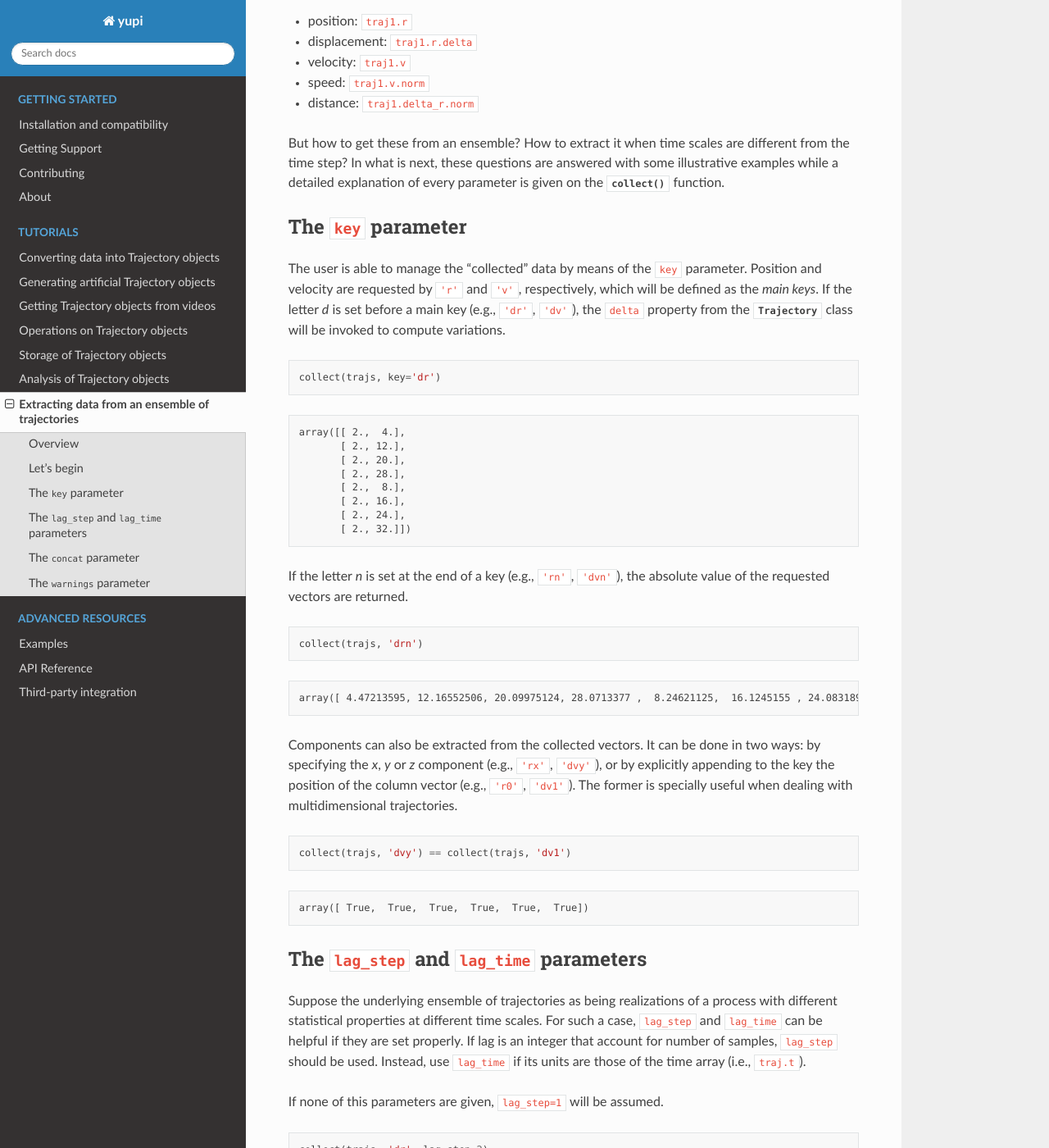
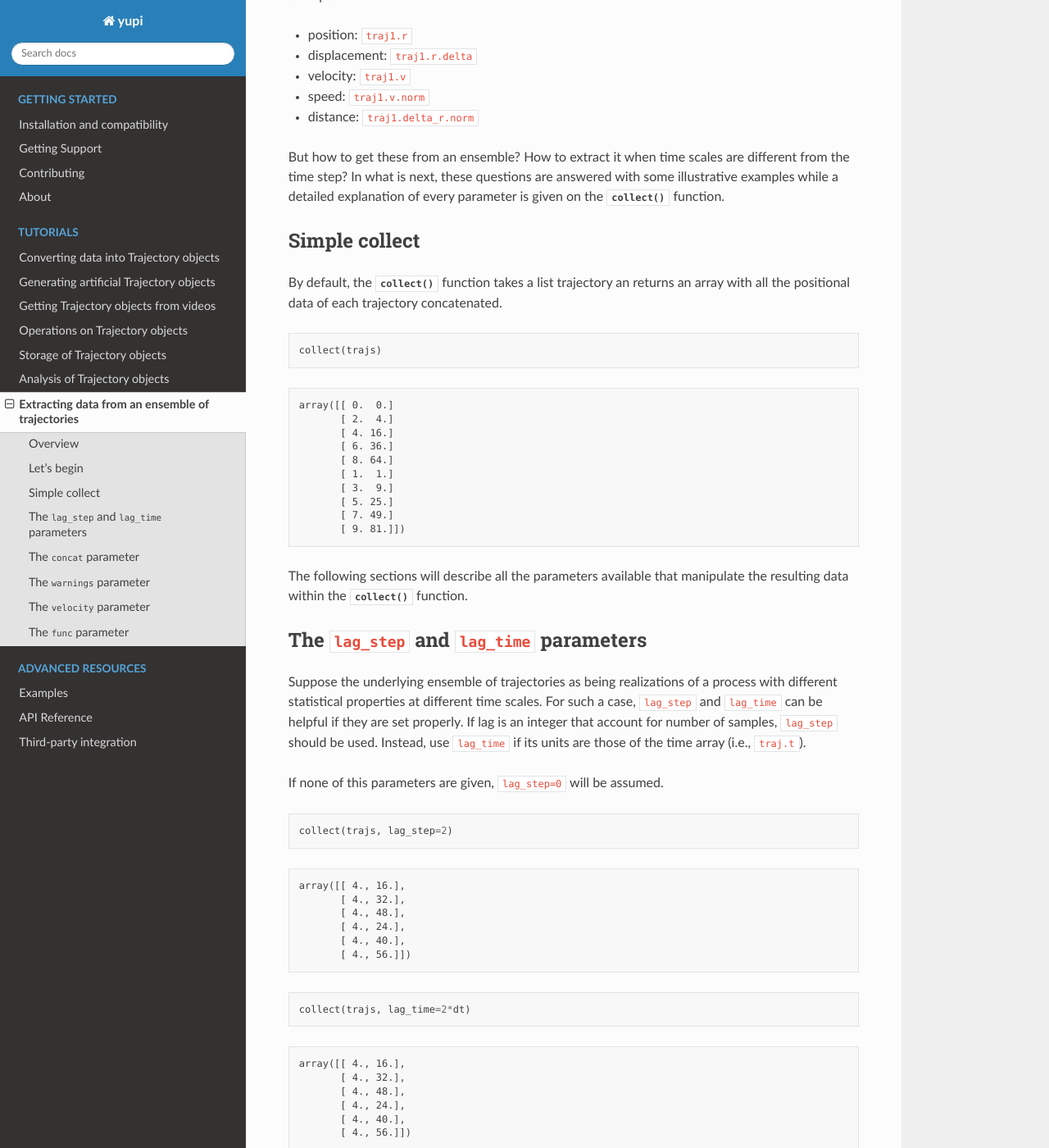
Before and after one commit to yupidevs/yupi, a Sphinx documentation site: the page built from docs/source/tutorials/collecting.rst, in a window 1280 px wide and 1400 px high, scrolled down 1015 px. Shown: the whole window at 82% size. Built offline with Sphinx 7.4.7 and the Read the Docs theme 2.0.0, drawn with Linux system fonts in a browser that asks for light colours; some of the changed text lies outside the part shown.

Commit message:
Update `collect` docs

```diff
--- a/docs/source/tutorials/collecting.rst
+++ b/docs/source/tutorials/collecting.rst
@@ -4,20 +4,27 @@
 Overview
 ========
 
-Collecting data such as displacements, velocities, speeds is a common task when analyzing trajectory data. Therefore, looping over an ensemble of trajectories ends up in repeated blocks of code specially when the data is wanted to, for instance, be analyzed at different time scales or be concatenated.
+Collecting data such as displacements, velocities, speeds is a common task when
+analyzing trajectory data. Therefore, looping over an ensemble of trajectories
+ends up in repeated blocks of code specially when the data is wanted to, for
+instance, be analyzed at different time scales or be concatenated.
 
-This tutorial provides an step-by-step view over the :py:func:`~stats.collect` function. It gets a friendly way to "collect" the basic time series researchers that process trajectories are continuously dealing with.
+This tutorial provides an step-by-step view over the :py:func:`~stats.collect`
+function. It gets a friendly way to "collect" the basic time series researchers
+that process trajectories are continuously dealing with.
 
 
 Let's begin
 ===========
 
-Let us first create a fake ensemble of just two (for the sake of illustration) trajectories using the :py:class:`~yupi.Trajectory` class from `yupi`.
+Let us first create a fake ensemble of just two (for the sake of illustration)
+trajectories using the :py:class:`~yupi.Trajectory` class from `yupi`.
 
 .. code-block:: python
 
    import numpy as np
    from yupi import Trajectory
+   from yupi.stats import collect
 
    # x-coordinate for the first/second trajectory
    x1 = 2 * np.arange(5)
@@ -49,58 +56,52 @@
 - speed: ``traj1.v.norm``
 - distance: ``traj1.delta_r.norm``
 
-But how to get these from an ensemble? How to extract it when time scales are different from the time step? In what is next, these questions are answered with some illustrative examples while a detailed explanation of every parameter is given on the :py:func:`~stats.collect` function.
+But how to get these from an ensemble? How to extract it when time scales are
+different from the time step? In what is next, these questions are answered
+with some illustrative examples while a detailed explanation of every parameter
+is given on the :py:func:`~stats.collect` function.
 
-The ``key`` parameter
-=====================
+Simple collect
+==============
 
-The user is able to manage the "collected" data by means of the ``key`` parameter. Position and velocity are requested by ``'r'`` and ``'v'``, respectively, which will be defined as the *main keys*. If the letter *d* is set before a main key (e.g., ``'dr'``, ``'dv'``), the ``delta`` property from the :py:class:`~yupi.Trajectory` class will be invoked to compute variations.
+By default, the :py:func:`~stats.collect` function takes a list trajectory an returns
+an array with all the positional data of each trajectory concatenated.
 
 .. code-block:: python
 
-   collect(trajs, key='dr')
+   collect(trajs)
 
 .. code-block:: text
 
-   array([[ 2.,  4.],
-          [ 2., 12.],
-          [ 2., 20.],
-          [ 2., 28.],
-          [ 2.,  8.],
-          [ 2., 16.],
-          [ 2., 24.],
-          [ 2., 32.]])
+    array([[ 0.  0.]
+           [ 2.  4.]
+           [ 4. 16.]
+           [ 6. 36.]
+           [ 8. 64.]
+           [ 1.  1.]
+           [ 3.  9.]
+           [ 5. 25.]
+           [ 7. 49.]
+           [ 9. 81.]])
 
-If the letter *n* is set at the end of a key (e.g., ``'rn'``, ``'dvn'``), the absolute value of the requested vectors are returned.
-
-.. code-block:: python
-
-   collect(trajs, 'drn')
-
-.. code-block:: text
-
-   array([ 4.47213595, 12.16552506, 20.09975124, 28.0713377 ,  8.24621125,  16.1245155 , 24.08318916, 32.06243908])
-
-Components can also be extracted from the collected vectors. It can be done in two ways: by specifying the *x*, *y* or *z* component (e.g., ``'rx'``, ``'dvy'``), or by explicitly appending to the key the position of the column vector (e.g., ``'r0'``, ``'dv1'``). The former is specially useful when dealing with multidimensional trajectories.
-
-.. code-block:: python
-
-   collect(trajs, 'dvy') == collect(trajs, 'dv1')
-
-.. code-block:: text
-
-   array([ True,  True,  True,  True,  True,  True])
+The following sections will describe all the parameters available that manipulate
+the resulting data within the :py:func:`~stats.collect` function.
 
 The ``lag_step`` and ``lag_time`` parameters
 ============================================
 
-Suppose the underlying ensemble of trajectories as being realizations of a process with different statistical properties at different time scales. For such a case, ``lag_step`` and ``lag_time`` can be helpful if they are set properly. If lag is an integer that account for number of samples, ``lag_step`` should be used. Instead, use ``lag_time`` if its units are those of the time array (i.e., ``traj.t``).
+Suppose the underlying ensemble of trajectories as being realizations of a
+process with different statistical properties at different time scales. For
+such a case, ``lag_step`` and ``lag_time`` can be helpful if they are set
+properly. If lag is an integer that account for number of samples, ``lag_step``
+should be used. Instead, use ``lag_time`` if its units are those of the time
+array (i.e., ``traj.t``).
 
-If none of this parameters are given, ``lag_step=1`` will be assumed.
+If none of this parameters are given, ``lag_step=0`` will be assumed.
 
 .. code-block:: python
 
-   collect(trajs, 'dr', lag_step=2)
+   collect(trajs, lag_step=2)
 
 .. code-block:: text
 
@@ -113,7 +114,7 @@
 
 .. code-block:: python
 
-   collect(trajs, 'dr', lag_time=2*dt)
+   collect(trajs, lag_time=2*dt)
 
 .. code-block:: text
 
@@ -124,49 +125,18 @@
           [ 4., 40.],
           [ 4., 56.]])
 
-When ``key='r'`` and lag is not ``None``, position vectors will be sampled with a sample frequency given by the inverse of ``lag_step`` or ``lag_time``.
+The ``concat`` parameter
+========================
+
+As we show in the very first example, the code for `concat(trajs)` will return
+an array with all the positional data of each trajectory concatenated.
+
+If the data is wanted to be split by realizations, the ``concat`` parameter
+should be set to ``False``.
 
 .. code-block:: python
 
-   collect(trajs, 'r', lag_step=2)
-
-.. code-block:: text
-
-   array([[ 0.,  0.],
-          [ 4., 16.],
-          [ 8., 64.],
-          [ 1.,  1.],
-          [ 5., 25.],
-          [ 9., 81.]])
-
-The ``concat`` parameter
-========================
-
-If we want for instance the position vectors for all the set of trajectories, one can simply do:
-
-.. code-block:: python
-
-   from yupi.stats import collect
-   collect(trajs, 'r')
-
-.. code-block:: text
-
-   array([[ 0.,  0.],
-          [ 2.,  4.],
-          [ 4., 16.],
-          [ 6., 36.],
-          [ 8., 64.],
-          [ 1.,  1.],
-          [ 3.,  9.],
-          [ 5., 25.],
-          [ 7., 49.],
-          [ 9., 81.]])
-
-In this case, the column vectors are the concatenated components of position vectors. If the data is wanted to be split by realizations, the ``concat`` parameter should be set to ``False``.
-
-.. code-block:: python
-
-   collect(trajs, 'r', concat=False)
+   collect(trajs, concat=False)
 
 .. code-block:: text
 
@@ -185,12 +155,15 @@
 The ``warnings`` parameter
 ==========================
 
-If the given lag is larger than one of the trajectories length, a warning message will arise and the position of the trajectory in the ensemble and its *id* will be shown. The :py:func:`~stats.collect` function will skip this trajectory. To avoid warning messages set the parameter to ``False``.
+If the given lag is larger than one of the trajectories length, a warning
+message will arise and the position of the trajectory in the ensemble and its
+*id* will be shown. The :py:func:`~stats.collect` function will skip this
+trajectory. To avoid warning messages set the parameter to ``False``.
 
 .. code-block:: python
 
    traj1.dt = .01  # redefining dt for the first trajectory
-   collect(trajs, 'dr', lag_time=dt)
+   collect(trajs, lag_time=dt)
 
 .. code-block:: text
 
@@ -202,7 +175,7 @@
 
 .. code-block:: python
 
-   collect(trajs, 'dr', lag_time=dt, warnings=False)
+   collect(trajs, lag_time=dt, warnings=False)
 
 .. code-block:: text
 
@@ -210,3 +183,72 @@
           [ 2., 16.],
           [ 2., 24.],
           [ 2., 32.]])
+
+The ``velocity`` parameter
+==========================
+
+Some times it is useful to have the velocity of the trajectory. To indicate that
+the velocity is wanted, the ``velocity`` parameter should be set to ``True``.
+
+.. code-block:: python
+
+   collect(trajs, velocity=True)
+
+.. code-block:: text
+
+    array([[ 4.  8.]
+           [ 4. 24.]
+           [ 4. 40.]
+           [ 4. 56.]
+           [ 4. 16.]
+           [ 4. 32.]
+           [ 4. 48.]
+           [ 4. 64.]])
+
+Additional if the ``lag_step`` (or ``lag_time``) is used, the velocity will be
+calculated according the given lag.
+
+.. code-block:: python
+
+   collect(trajs, lag_step=2, velocity=True)
+
+.. code-block:: text
+
+    array([[ 4. 16.]
+           [ 4. 32.]
+           [ 4. 48.]
+           [ 4. 24.]
+           [ 4. 40.]
+           [ 4. 56.]])
+
+The ``func`` parameter
+======================
+
+All the examples described above only returns raw data from the trajectories. If
+the data is wanted to be transformed, the ``func`` parameter should be set to
+a function that will be applied to each vector (before concatenation).
+
+This could help if we want to extract for example the delta velocity of the
+trajectories.
+
+.. code-block:: python
+
+   collect(trajs, velocity=True, func=lambda vec: vec.delta)
+
+.. code-block:: text
+
+    array([[ 0. 16.]
+           [ 0. 16.]
+           [ 0. 16.]
+           [ 0. 16.]
+           [ 0. 16.]
+           [ 0. 16.]])
+
+.. code-block:: python
+
+   collect(trajs, func=lambda vec: vec.norm)
+
+.. code-block:: text
+
+    array([ 4.47213595 12.16552506 20.09975124 28.0713377 8.24621125 16.1245155
+           24.08318916 32.06243908])
```
Also changed, not shown: 1 other file.
